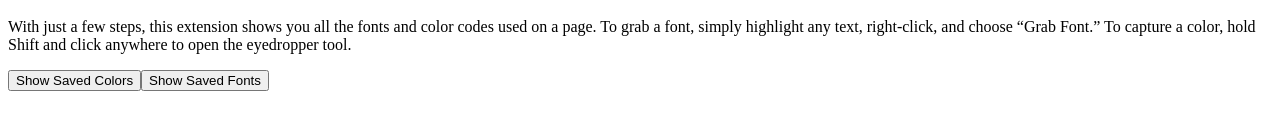
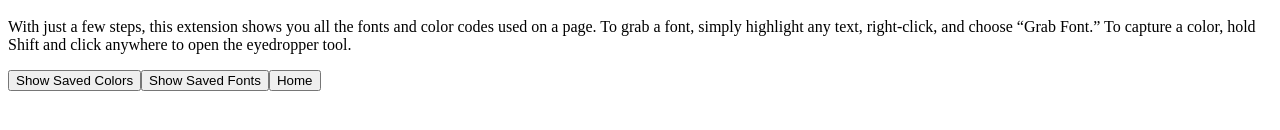
Before and after one commit to BaconMan1168/style-snatch, a React (Vite) app: page /#/ in a window 1280 px wide. Shown: the part 212-342 px from the top of the page. Built offline with nearby package versions, Linux system fonts and the light colour scheme.

Commit message:
Added home button

```diff
--- a/src/App.jsx
+++ b/src/App.jsx
@@ -10,12 +10,17 @@ function App({fonts, colors}) {
 
       <Outlet context={{fonts, colors, colorsAndFonts}}></Outlet>
 
+      <nav>
         <Link to="/colors">
           <button>Show Saved Colors</button>
         </Link>
         <Link to="/fonts">
           <button>Show Saved Fonts</button>
         </Link>
+        <Link to="/">
+          <button>Home</button>
+        </Link>
+      </nav>
 
 
     </main>
```
Lines whose indentation alone changed are shown as unchanged.
